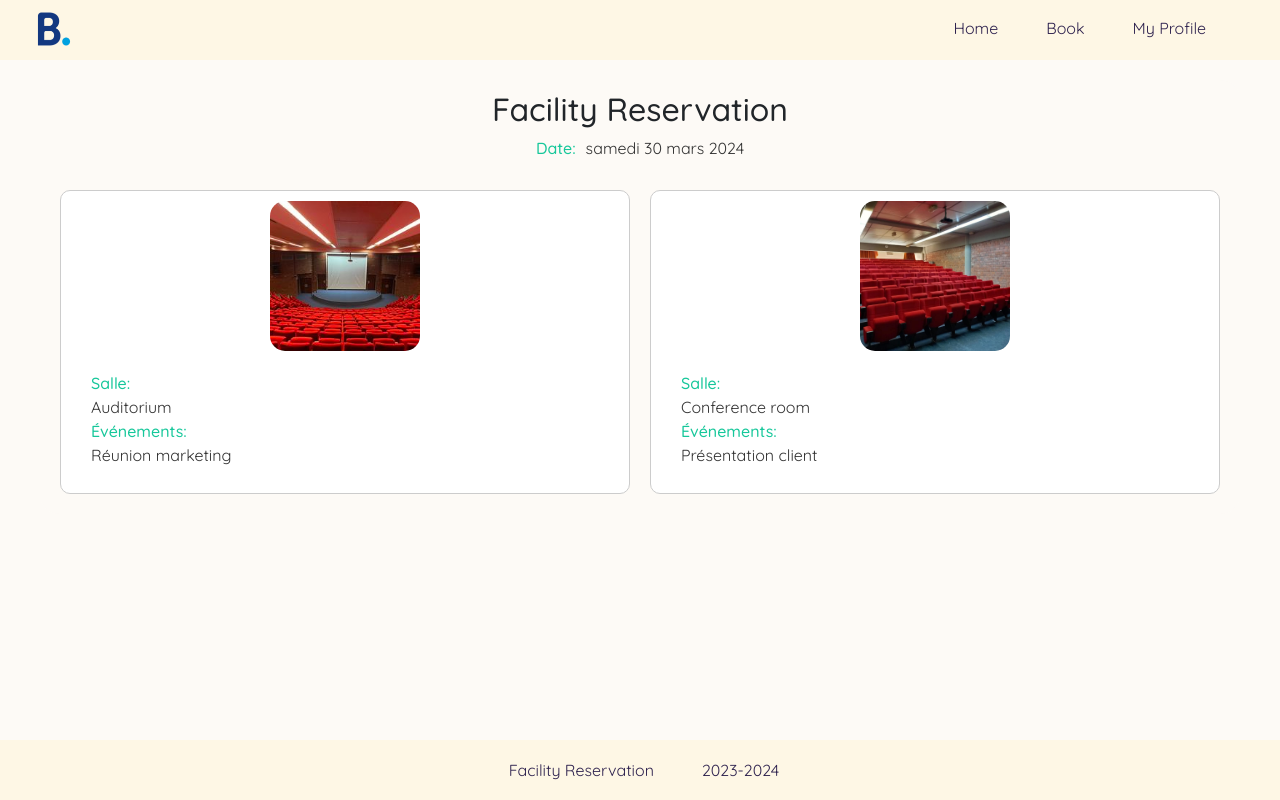
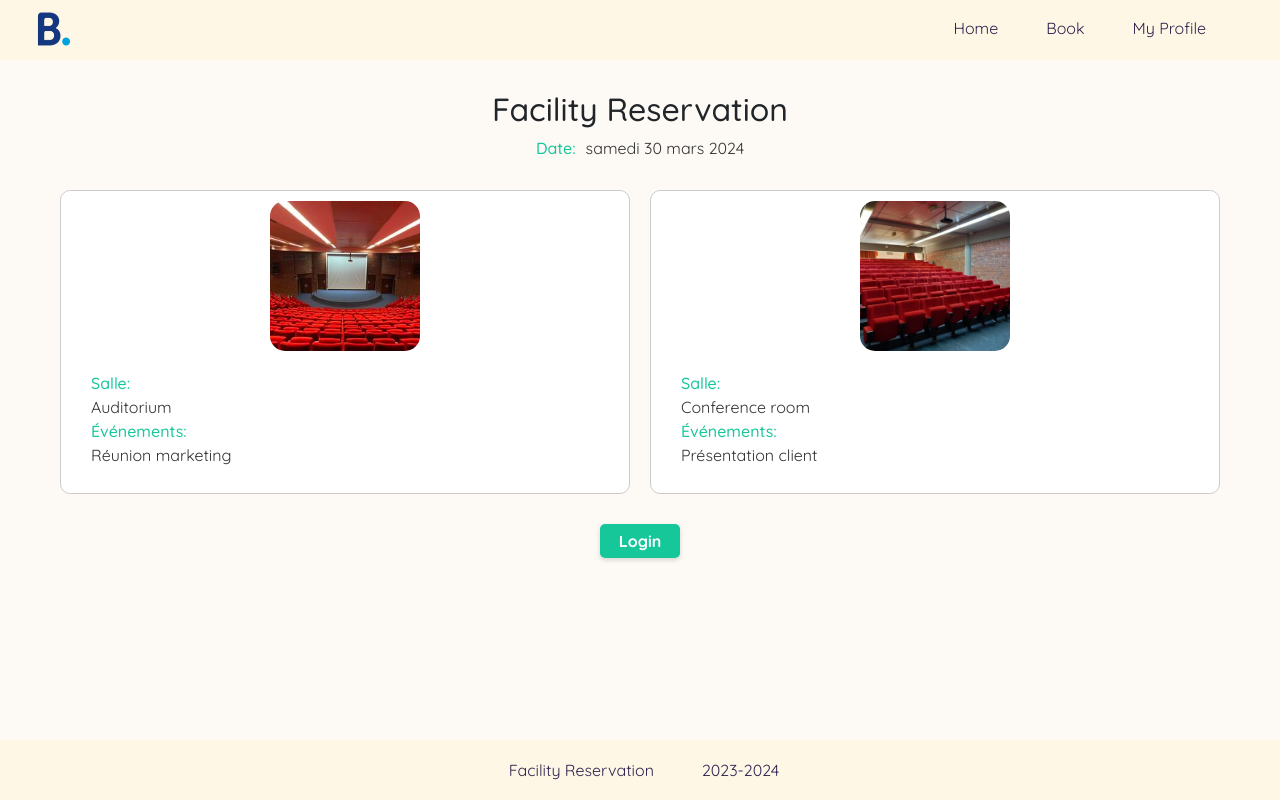
Before and after one commit to mo-hamedaziz/facility_reservation_webapp, a React (Vite) app in the folder client/: page / in a window 1280 px wide. Built offline with nearby package versions, Linux system fonts and the light colour scheme.

Commit message:
last fix

```diff
--- a/client/src/Home.css
+++ b/client/src/Home.css
@@ -84,3 +84,29 @@
   font-weight: 400;
   color: #333;
 }
+
+.button-container {
+  display: flex;
+  justify-content: center;
+  align-items: center;
+}
+
+.login-button {
+  display: inline-block;
+  width: 80px;
+  margin: 20px auto;
+  padding: 5px 10px;
+  background-color: #16c79a;
+  color: #fff;
+  text-decoration: none;
+  border-radius: 5px;
+  text-align: center;
+  font-weight: bold;
+  transition: background-color 0.3s ease, box-shadow 0.3s ease;
+  box-shadow: 0 2px 5px rgba(0, 0, 0, 0.15);
+}
+
+.login-button:hover {
+  background-color: #13a085;
+  box-shadow: 0 2px 10px rgba(0, 0, 0, 0.25);
+}
--- a/client/src/Home.jsx
+++ b/client/src/Home.jsx
@@ -1,4 +1,5 @@
 import React from "react";
+import { Link } from "react-router-dom";
 import "./Home.css";
 import salleA from "./assets/audito.jpg";
 import salleB from "./assets/conf.jpg";
@@ -15,13 +16,13 @@ const Home = () => {
     {
       id: 1,
       name: "Auditorium",
-      image: salleA, // Assurez-vous que les images sont dans le dossier public
+      image: salleA,
       events: ["Réunion marketing"],
     },
     {
       id: 2,
       name: "Conference room",
-      image: salleB, // Assurez-vous que les images sont dans le dossier public
+      image: salleB,
       events: ["Présentation client"],
     },
   ];
@@ -54,8 +55,11 @@ const Home = () => {
               </div>
             </div>
           ))}
+        </div> {/* Closing tag for profile-info-home div */}
+        <div className="button-container">
+          <Link to="/login" className="login-button">Login</Link>
         </div>
-      </div>
+      </div> {/* Closing tag for profile-container-home div */}
     </div>
   );
 };
```
